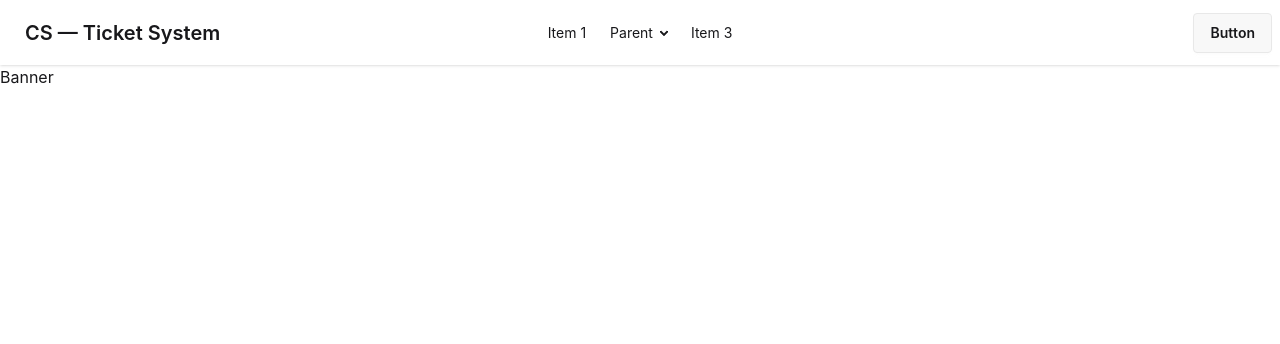
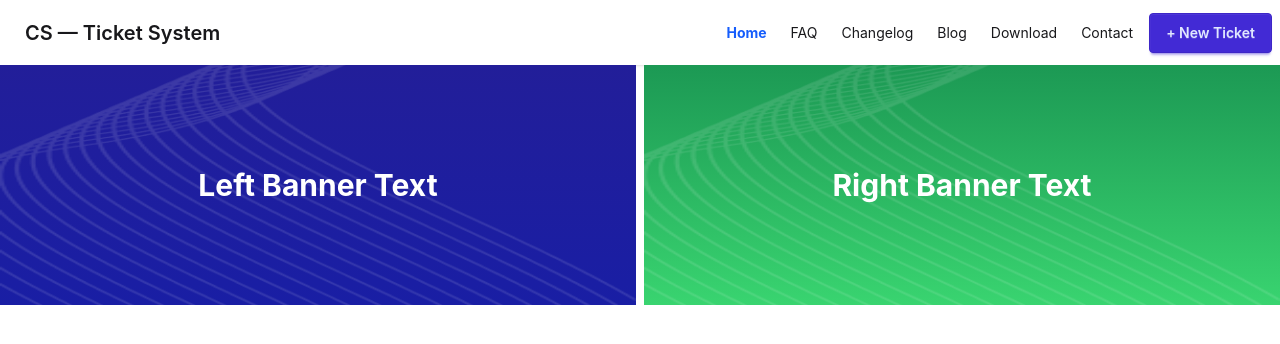
Before and after one commit to shohelrana2002/mission-restart-assignment-7, a React (Vite) app: page / in a window 1280 px wide. Shown: the top 344 px of the page. Built offline with nearby package versions, Linux system fonts and the light colour scheme.

Commit message:
Banner Section add

```diff
--- a/src/App.css
+++ b/src/App.css
@@ -1,2 +1,7 @@
 @import "tailwindcss";
 @plugin "daisyui";
+@import url("https://fonts.googleapis.com/css2?family=Inter:ital,opsz,wght@0,14..32,100..900;1,14..32,100..900&display=swap");
+
+* {
+  font-family: "Inter", sans-serif;
+}
--- a/src/Layout/MainLayOut.jsx
+++ b/src/Layout/MainLayOut.jsx
@@ -1,10 +1,11 @@
-import React from "react";
-import Home from "../pages/Home";
+import Navbar from "../components/Navbar/Navbar";
+import { Outlet } from "react-router";
 
 const MainLayOut = () => {
   return (
     <div>
-      <Home />
+      <Navbar />
+      <Outlet />
     </div>
   );
 };
--- a/src/components/Banner/Banner.jsx
+++ b/src/components/Banner/Banner.jsx
@@ -2,8 +2,24 @@ import React from "react";
 
 const Banner = () => {
   return (
-    <div>
-      <p>Banner</p>
+    <div className="flex justify-between gap-x-2 h-[400px]">
+      {/* Left Image */}
+      <div className="w-1/2 h-[60%]  bg-linear-to-b from-[#221e99] to-[#191ea4]  relative">
+        <img src="/vector1.png" alt="banner" className="w-full  h-full " />
+
+        <div className="absolute inset-0 flex items-center justify-center">
+          <h1 className="text-3xl font-bold text-white">Left Banner Text</h1>
+        </div>
+      </div>
+
+      {/* Right Image */}
+      <div className="w-1/2 h-[60%]  bg-linear-to-b from-[#1c9954] to-[#39d470] relative">
+        <img src="/vector1.png" alt="banner" className="w-full  h-full " />
+
+        <div className="absolute inset-0 flex items-center justify-center">
+          <h1 className="text-3xl font-bold text-white">Right Banner Text</h1>
+        </div>
+      </div>
     </div>
   );
 };
--- a/src/components/Navbar/Navbar.jsx
+++ b/src/components/Navbar/Navbar.jsx
@@ -1,8 +1,16 @@
 import React from "react";
-
+import { NavLink } from "react-router";
+const navItems = [
+  { label: "Home", path: "/" },
+  { label: "FAQ", path: "/faq" },
+  { label: "Changelog", path: "/Changelog" },
+  { label: "Blog", path: "/Blog" },
+  { label: "Download", path: "/Download" },
+  { label: "Contact", path: "/Contact" },
+];
 const Navbar = () => {
   return (
-    <div className="navbar bg-base-100 shadow-sm">
+    <div className="navbar bg-base-100  shadow-sm">
       <div className="navbar-start">
         <div className="dropdown">
           <div tabIndex={0} role="button" className="btn btn-ghost lg:hidden">
@@ -26,52 +34,43 @@ const Navbar = () => {
             tabIndex="-1"
             className="menu menu-sm dropdown-content bg-base-100 rounded-box z-1 mt-3 w-52 p-2 shadow"
           >
-            <li>
-              <a>Home</a>
-            </li>
-            <li>
-              <a>Parent</a>
-              <ul className="p-2">
-                <li>
-                  <a>Submenu 1</a>
-                </li>
-                <li>
-                  <a>Submenu 2</a>
-                </li>
-              </ul>
-            </li>
-            <li>
-              <a>Item 3</a>
-            </li>
+            {navItems?.map((nav, index) => (
+              <li key={index}>
+                <NavLink
+                  className={({ isActive }) =>
+                    isActive ? "text-blue-600 font-bold" : ""
+                  }
+                  to={nav?.path}
+                >
+                  {nav?.label}
+                </NavLink>
+              </li>
+            ))}
+            <div>
+              <button className="btn btn-primary">+ New Ticket</button>
+            </div>
           </ul>
         </div>
         <a className="btn btn-ghost text-xl">CS — Ticket System</a>
       </div>
-      <div className="navbar-center hidden lg:flex">
+      <div className="navbar-end hidden lg:flex">
         <ul className="menu menu-horizontal px-1">
-          <li>
-            <a>Item 1</a>
-          </li>
-          <li>
-            <details>
-              <summary>Parent</summary>
-              <ul className="p-2 bg-base-100 w-40 z-1">
-                <li>
-                  <a>Submenu 1</a>
-                </li>
-                <li>
-                  <a>Submenu 2</a>
-                </li>
-              </ul>
-            </details>
-          </li>
-          <li>
-            <a>Item 3</a>
-          </li>
+          {navItems?.map((nav, index) => (
+            <li key={index}>
+              <NavLink
+                className={({ isActive }) =>
+                  isActive ? "text-blue-600 font-bold" : ""
+                }
+                to={nav?.path}
+              >
+                {nav?.label}
+              </NavLink>
+            </li>
+          ))}
         </ul>
-      </div>
-      <div className="navbar-end">
-        <a className="btn">Button</a>
+        <div>
+          <button className="btn btn-primary">+ New Ticket</button>
+        </div>
       </div>
     </div>
   );
--- a/src/pages/Home.jsx
+++ b/src/pages/Home.jsx
@@ -1,11 +1,8 @@
-import React from "react";
-import Navbar from "../components/Navbar/Navbar";
 import Banner from "../components/Banner/Banner";
 
 const Home = () => {
   return (
     <div>
-      <Navbar />
       <Banner />
     </div>
   );
--- a/src/route/Route.jsx
+++ b/src/route/Route.jsx
@@ -1,9 +1,11 @@
 import { createBrowserRouter } from "react-router";
 import MainLayOut from "../Layout/MainLayOut";
+import Home from "../pages/Home";
 
 export const router = createBrowserRouter([
   {
     path: "/",
     element: <MainLayOut />,
+    children: [{ index: true, element: <Home /> }],
   },
 ]);
```
Also changed, not shown: public/vector1.png (added), public/vector2.png (added).
